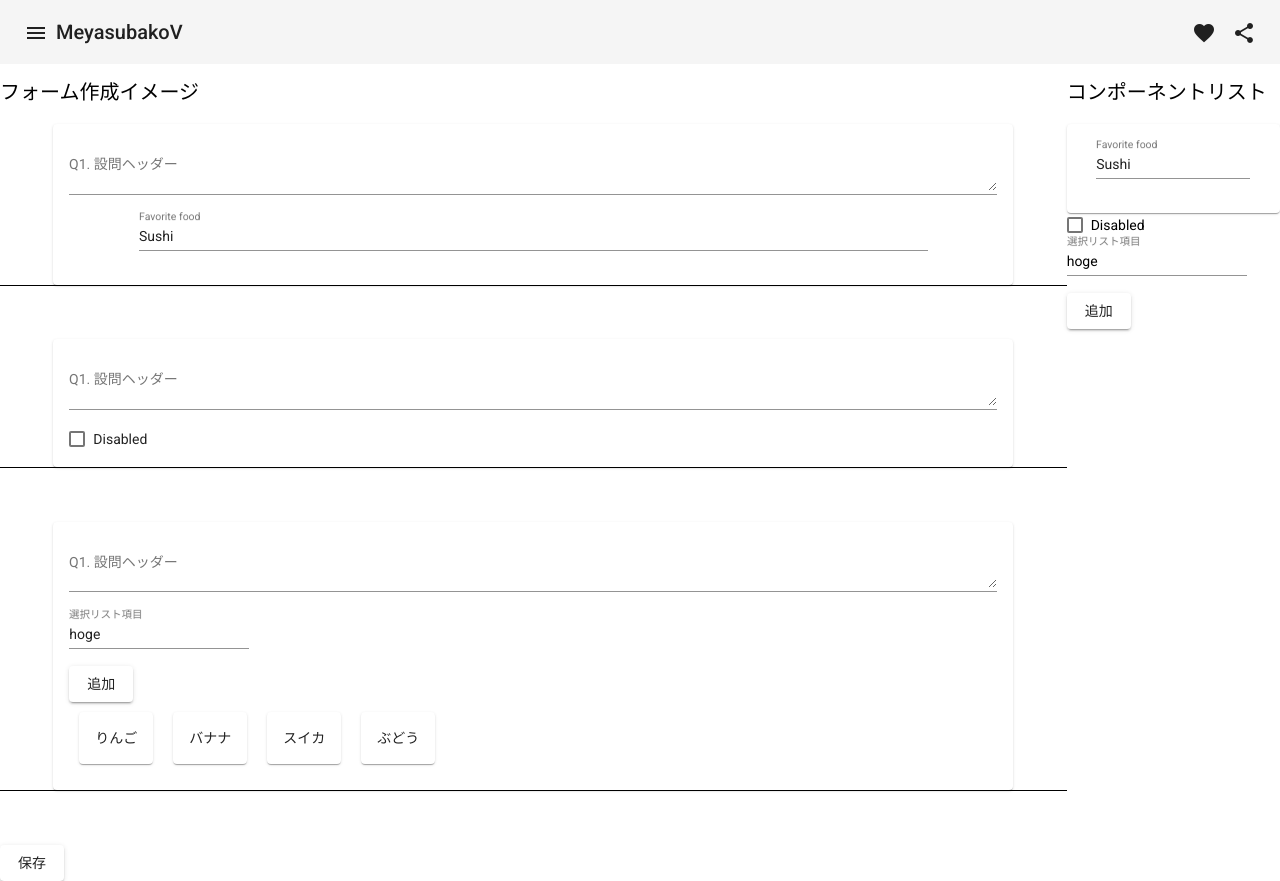
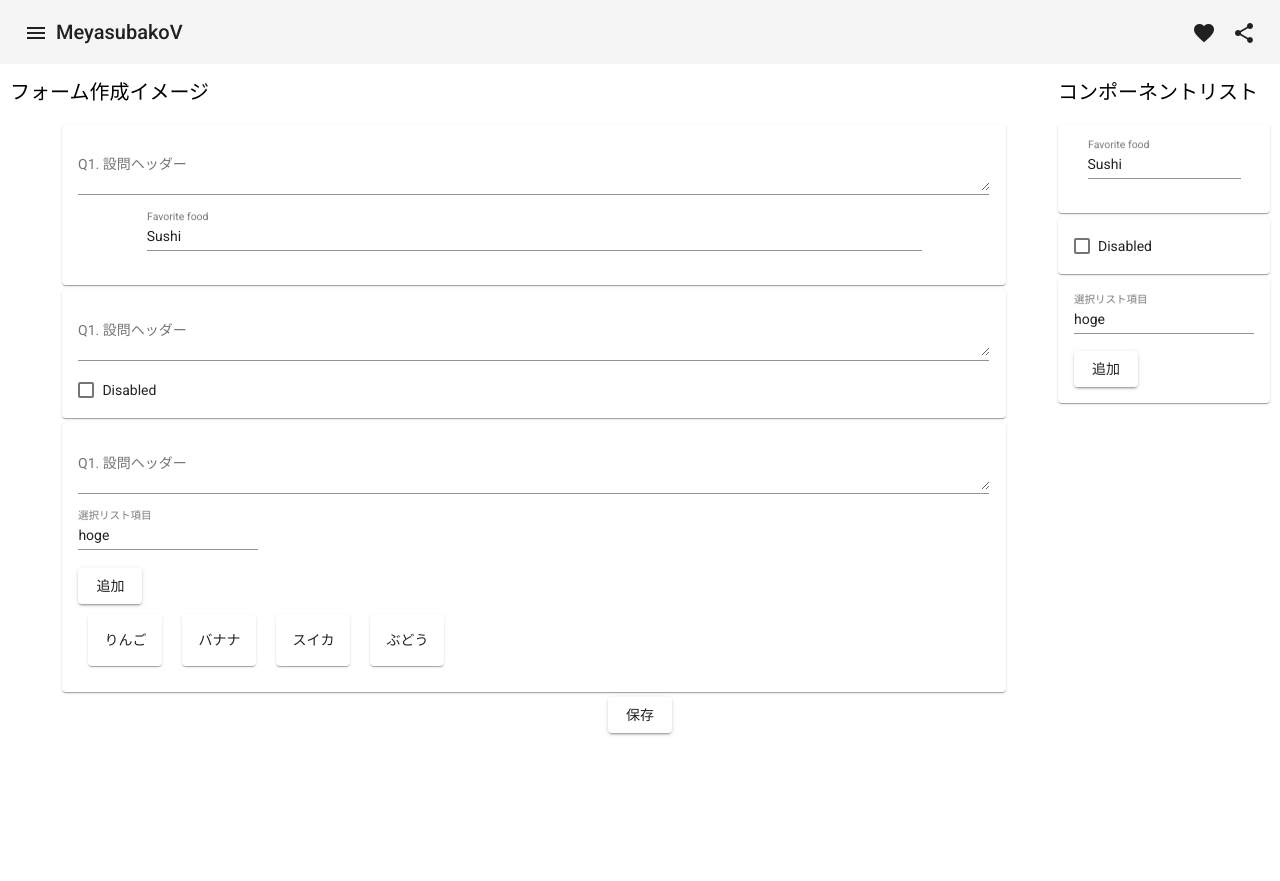
Before and after one commit to Soyukke/MeyasubakoV, an Angular app: page / in a window 1280 px wide. After the commit the page ends 800 px from the top, so only its background shows below. Built offline with nearby package versions, Linux system fonts and the light colour scheme.

Commit message:
modify css

```diff
--- a/src/app/app.component.css
+++ b/src/app/app.component.css
@@ -5,3 +5,7 @@ app-inputform {
 .example-spacer {
   flex: 1 1 auto;
 }
+
+.save-section {
+  text-align:center;
+}
--- a/src/app/app.component.html
+++ b/src/app/app.component.html
@@ -18,7 +18,7 @@
 <app-copycomponent [componentlist]="componentList"></app-copycomponent>
 
 <!-- フォーム保存 -->
-<section>
+<section class="save-section">
   <div class="example-button-row">
     <button mat-raised-button>保存</button>
   </div>
--- a/src/app/copycomponent/copycomponent.component.css
+++ b/src/app/copycomponent/copycomponent.component.css
@@ -1,21 +1,8 @@
-.example-box {
-  padding: 20px 10px;
-  border-bottom: solid 1px #ccc;
-  color: rgba(0, 0, 0, 0.87);
+.container {
   display: flex;
   flex-direction: row;
-  align-items: center;
-  justify-content: space-between;
-  box-sizing: border-box;
-  cursor: move;
-  background: white;
-  font-size: 14px;
-}
-
-.container {
-  width: 100%;
-  display: flex;
-  flex-direction: row;
+  padding-left: 10px;
+  padding-right: 10px;
 }
 
 .left {
@@ -29,8 +16,9 @@
 .qbox {
   padding-left: 5%;
   padding-right: 5%;
-  margin-bottom: 5%;
-  border-bottom-width: 1px;
-  border-bottom-style: solid;
-  /* border-style: solid; */
 }
+
+
+.mat-card {
+  margin-bottom: 5px;
+}
--- a/src/app/copycomponent/copycomponent.component.html
+++ b/src/app/copycomponent/copycomponent.component.html
@@ -2,14 +2,8 @@
   <!-- コピー先 -->
   <div class="left">
     <h2>フォーム作成イメージ</h2>
-        <div
-        cdkDropList
-        #list2="cdkDropList"
-        [cdkDropListData]="icomps"
-        [cdkDropListConnectedTo]="[list1]"
-        class="example-list"
-        (cdkDropListDropped)="drop($event)">
-        <!-- <div class="example-box" *ngFor="let item of components" cdkDrag>{{item}}</div> -->
+    <div cdkDropList #list2="cdkDropList" [cdkDropListData]="icomps" [cdkDropListConnectedTo]="[list1]"
+      class="example-list" (cdkDropListDropped)="drop($event)">
       <div class="qbox" cdkDrag *ngFor="let item of icomps">
         <mat-card>
           <ng-container *ngIf="item.ctype == 1">
@@ -33,13 +27,8 @@
   <!-- コピー元 -->
   <div class="right">
     <h2>コンポーネントリスト</h2>
-        <div
-        cdkDropList
-        #list1="cdkDropList"
-        [cdkDropListData]="componentlist"
-        [cdkDropListConnectedTo]="[list2]"
-        class="example-list"
-        (cdkDropListDropped)="drop($event)">
+    <div cdkDropList #list1="cdkDropList" [cdkDropListData]="componentlist" [cdkDropListConnectedTo]="[list2]"
+      class="example-list" (cdkDropListDropped)="drop($event)">
       <div cdkDrag *ngFor="let item of componentlist">
         <ng-container *ngIf="item == '1'">
           <mat-card>
@@ -47,10 +36,14 @@
           </mat-card>
         </ng-container>
         <ng-container *ngIf="item == '2'">
+          <mat-card>
             <app-checkbox></app-checkbox>
+          </mat-card>
         </ng-container>
         <ng-container *ngIf="item == '3'">
+          <mat-card>
             <app-addselectlist></app-addselectlist>
+          </mat-card>
         </ng-container>
       </div>
     </div>
```
Lines whose indentation alone changed are shown as unchanged.
